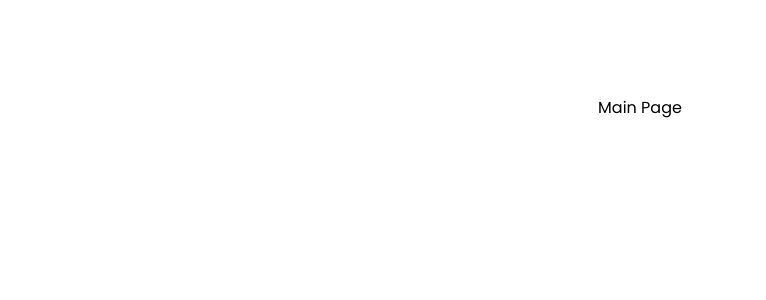
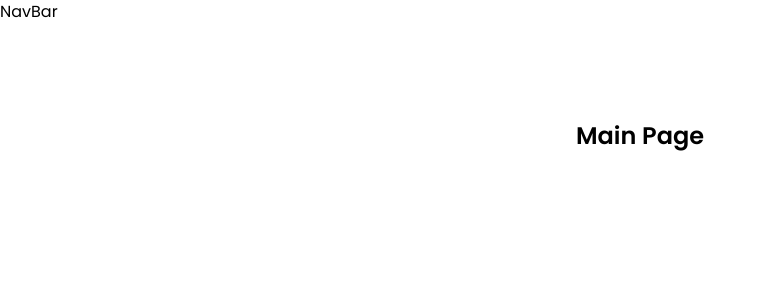
Before and after one commit to Whishes/movers-next, a Next.js app: page / in a window 1280 px wide. Shown: the top 300 px of the page, without its empty margins (0-766 px from the left). Built offline with nearby package versions, Linux system fonts and the light colour scheme.

Commit message:
quick route test, layout changes, etc

```diff
--- /dev/null
+++ b/app/api/test/route.ts
@@ -0,0 +1,5 @@
+import { NextResponse } from "next/server";
+
+export async function GET() {
+  return NextResponse;
+}
--- /dev/null
+++ b/app/components/NavBar.tsx
@@ -0,0 +1,7 @@
+import React from "react";
+
+const NavBar = () => {
+  return <div>NavBar</div>;
+};
+
+export default NavBar;
--- a/app/layout.tsx
+++ b/app/layout.tsx
@@ -1,7 +1,12 @@
+import NavBar from "./components/NavBar";
 import "./globals.css";
 import { Poppins } from "next/font/google";
 
-const poppins = Poppins({ subsets: ["latin"], weight: ["400", "500", "700"] });
+const poppins = Poppins({
+  subsets: ["latin"],
+  weight: ["400", "500", "600", "700"],
+  fallback: ["system-ui", "arial"],
+});
 
 export const metadata = {
   title: "Movers",
@@ -15,7 +20,10 @@ export default function RootLayout({
 }) {
   return (
     <html lang="en">
-      <body className={poppins.className}>{children}</body>
+      <body className={poppins.className}>
+        <NavBar />
+        {children}
+      </body>
     </html>
   );
 }
--- a/app/page.tsx
+++ b/app/page.tsx
@@ -1,7 +1,7 @@
 export default function Home() {
   return (
-    <main className="flex min-h-screen flex-col items-center justify-between p-24">
-      <p>Main Page</p>
+    <main className="flex min-h-screen flex-col items-center justify-between p-24 font-semibold text-2xl">
+      <h1>Main Page</h1>
     </main>
   );
 }
--- a/package.json
+++ b/package.json
@@ -16,6 +16,7 @@
     "eslint": "8.40.0",
     "eslint-config-next": "13.4.1",
     "next": "13.4.1",
+    "next-auth": "^4.22.1",
     "postcss": "8.4.23",
     "react": "18.2.0",
     "react-dom": "18.2.0",
```
Also changed, not shown: 1 other file (tests, documents, lock files or other folders).
